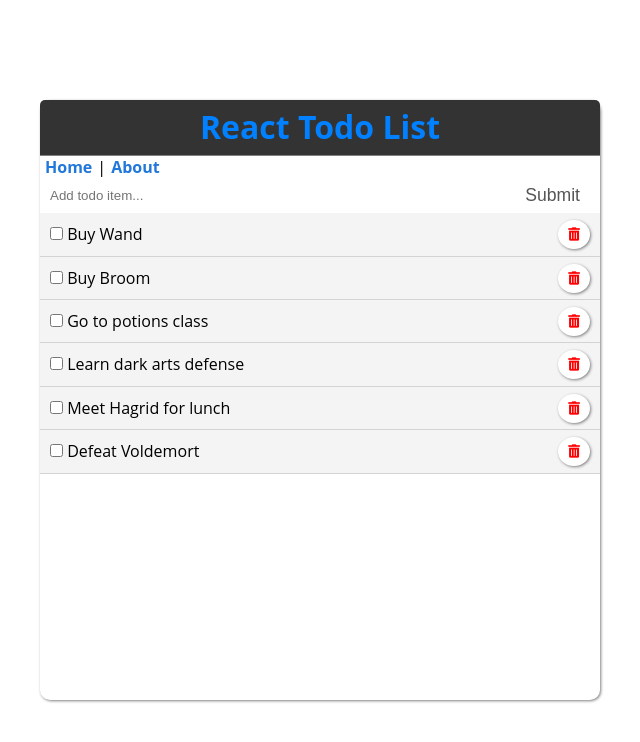
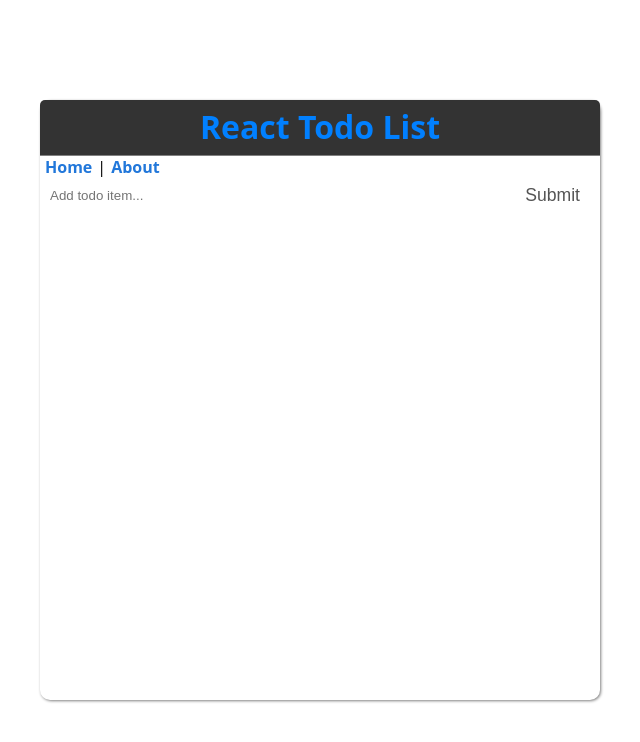
Before and after one commit to JS-goose/react-todo-list, a React (Create React App) app: page / in a window 1280 px wide. Shown: the top 742 px of the page, without its empty margins (320-960 px from the left). Built offline with nearby package versions, Linux system fonts and the light colour scheme.

Commit message:
rearranged import statement order & commented out todos

```diff
--- a/src/App.js
+++ b/src/App.js
@@ -1,45 +1,45 @@
 import React, { Component } from "react";
 import { BrowserRouter as Router, Route } from "react-router-dom";
+import uuid from "uuid";
+import "./App.css";
 import Todos from "./components/Todos";
-import "./App.css";
+import About from "./components/pages/About";
 import Header from "./components/layout/Header";
 import AddTodo from "./components/AddTodo";
-import uuid from "uuid";
-import About from "./components/pages/About";
 
 class App extends Component {
   state = {
     todos: [
-      {
-        id: uuid.v4(),
-        title: "Buy Wand",
-        complete: false,
-      },
-      {
-        id: uuid.v4(),
-        title: "Buy Broom",
-        complete: false,
-      },
-      {
-        id: uuid.v4(),
-        title: "Go to potions class",
-        complete: false,
-      },
-      {
-        id: uuid.v4(),
-        title: "Learn dark arts defense",
-        complete: false,
-      },
-      {
-        id: uuid.v4(),
-        title: "Meet Hagrid for lunch",
-        complete: false,
-      },
-      {
-        id: uuid.v4(),
-        title: "Defeat Voldemort",
-        complete: false,
-      },
+      // {
+      //   id: uuid.v4(),
+      //   title: "Buy Wand",
+      //   complete: false,
+      // },
+      // {
+      //   id: uuid.v4(),
+      //   title: "Buy Broom",
+      //   complete: false,
+      // },
+      // {
+      //   id: uuid.v4(),
+      //   title: "Go to potions class",
+      //   complete: false,
+      // },
+      // {
+      //   id: uuid.v4(),
+      //   title: "Learn dark arts defense",
+      //   complete: false,
+      // },
+      // {
+      //   id: uuid.v4(),
+      //   title: "Meet Hagrid for lunch",
+      //   complete: false,
+      // },
+      // {
+      //   id: uuid.v4(),
+      //   title: "Defeat Voldemort",
+      //   complete: false,
+      // },
     ],
   };
 
```
